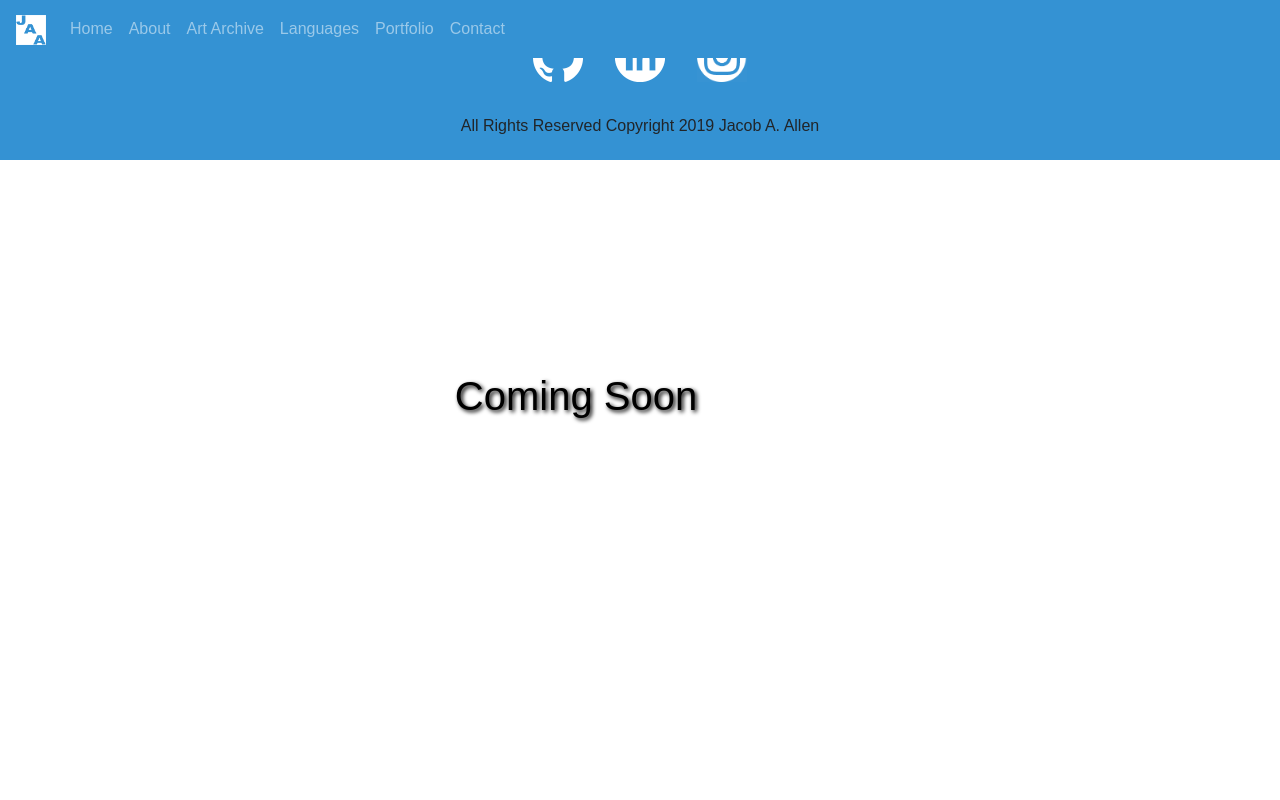
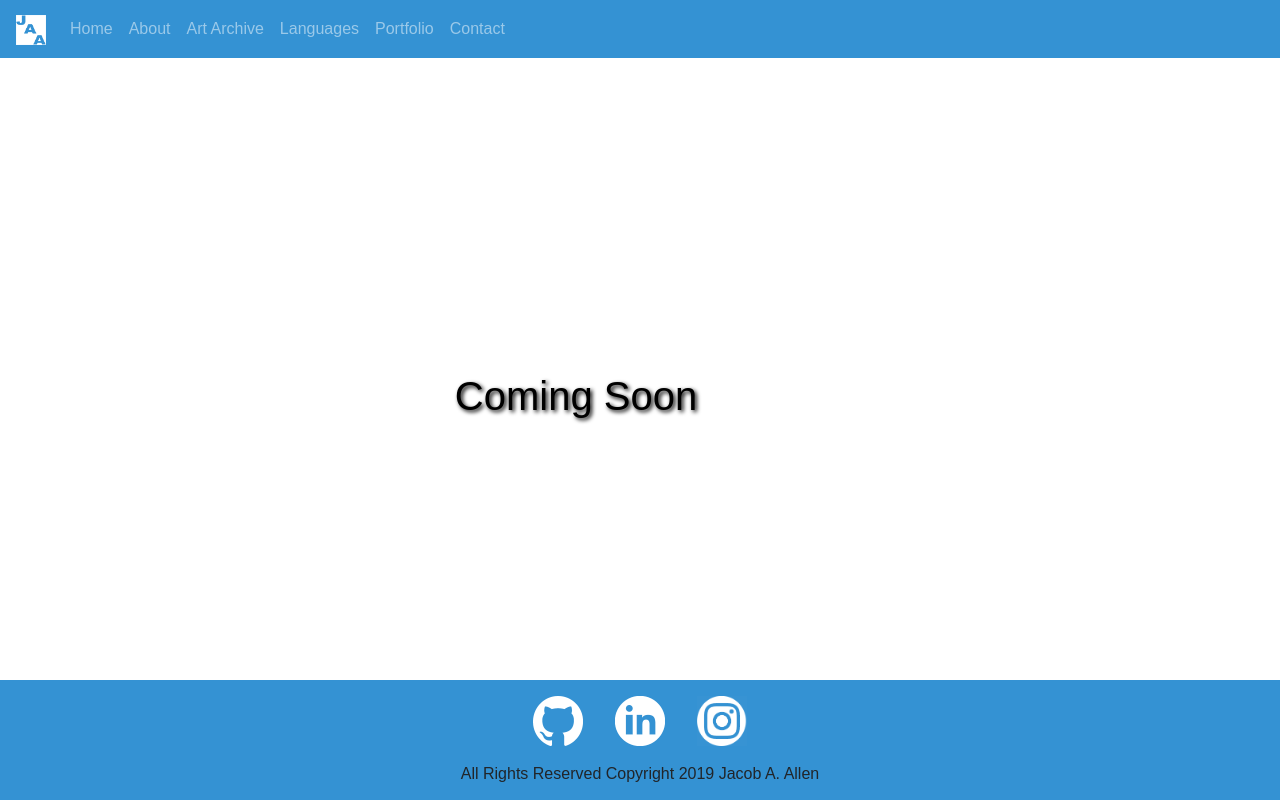
Before and after one commit to Jacobaallen/Portfolio, a React (Create React App) app: page /art in a window 1280 px wide. Built offline with nearby package versions, Linux system fonts and the light colour scheme.

Commit message:
fix the footer to the bottom.

```diff
--- a/src/styles/footer.css
+++ b/src/styles/footer.css
@@ -1,14 +1,15 @@
 .footer{
   background-color: #3492D3;
+  height: 120px;
   text-align: center;
-  top: 50%;
-  height: 10em;
+	position: fixed;
+  bottom: 0;
+  width: 100%;
 }
 
 .social-media{
   display: flex;
   justify-content: center;
-  padding: 1em;
   height: auto;
 }
 
```
